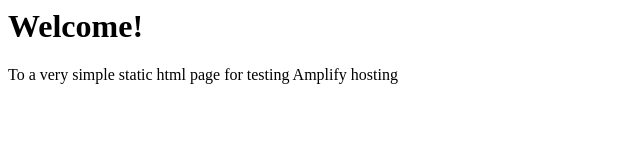
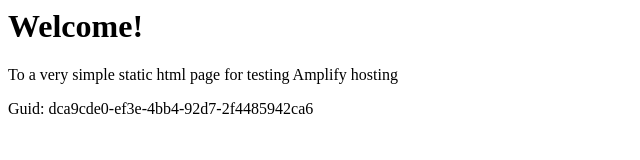
Before and after one commit to aws-aemilia-sin/Github-PR-Commit-Integration-Test-DoNotTouch-Gith-OKSLNVO2-v1-preprod-ap-southeast-1, a website: page src/index.html in a window 1280 px wide. Shown: the whole page, without its empty margins (0-640 px from the left). Drawn offline with Linux system fonts and the light colour scheme.

Commit message:
commit from integ tests

```diff
--- a/src/index.html
+++ b/src/index.html
@@ -1,3 +1,5 @@
+
+
 <html lang="en">
 
 <head>
@@ -10,6 +12,6 @@
 <body>
     <h1>Welcome!</h1>
     <p>To a very simple static html page for testing Amplify hosting</p>
-</body>
+    <p>Guid: dca9cde0-ef3e-4bb4-92d7-2f4485942ca6</p></body>
 
 </html>
```
